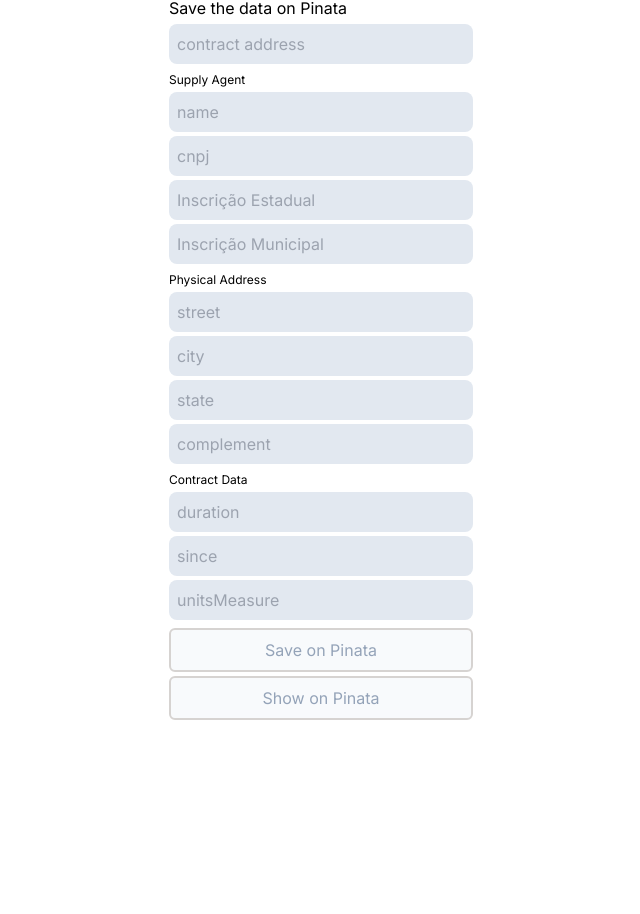
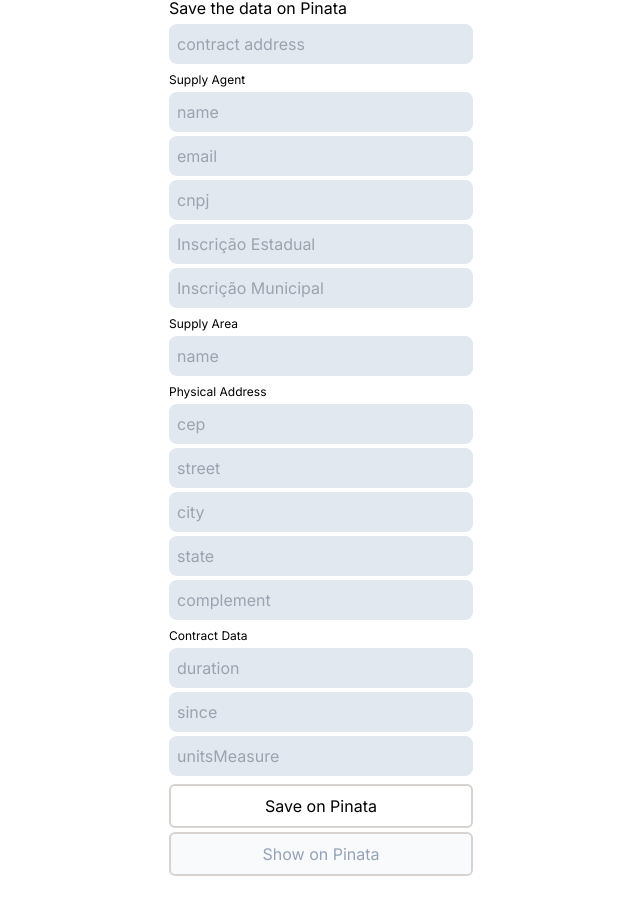
Before and after one commit to gustavokuhl/de-registry-front-test, a Next.js app: page / in a window 1280 px wide. Shown: the part 816-1730 px from the top of the page, without its empty margins (319-959 px from the left). Before the commit the page ends 1584 px from the top, so only its background shows below. Built offline with nearby package versions, Linux system fonts and the light colour scheme.

Commit message:
feat: add new fields

```diff
--- a/src/components/deploy.tsx
+++ b/src/components/deploy.tsx
@@ -32,14 +32,19 @@
       supplyAgent: {
         cnpj: formData.get("supplyAgent.cnpj"),
         name: formData.get("supplyAgent.name"),
+        email: formData.get("supplyAgent.email"),
         inscricaoEstadual: formData.get("supplyAgent.inscricaoEstadual"),
         inscricaoMunicipal: formData.get("supplyAgent.inscricaoMunicipal"),
         address: {
+          cep: formData.get("supplyAgent.address.cep"),
           street: formData.get("supplyAgent.address.street"),
           city: formData.get("supplyAgent.address.city"),
           state: formData.get("supplyAgent.address.state"),
           complement: formData.get("supplyAgent.address.complement"),
         },
+      },
+      supplyArea: {
+        name: formData.get("supplyArea.name"),
       },
       duration: formData.get("duration"),
       since: formData.get("since"),
@@ -142,6 +147,13 @@
               disabled={contractAddress === ""}
               className="bg-slate-200 rounded-lg p-2"
               type="text"
+              placeholder="email"
+              name="supplyAgent.email"
+            />
+            <input
+              disabled={contractAddress === ""}
+              className="bg-slate-200 rounded-lg p-2"
+              type="text"
               placeholder="cnpj"
               name="supplyAgent.cnpj"
             />
@@ -161,7 +173,24 @@
             />
           </div>
           <div className="flex flex-col gap-1">
+            <p className="text-xs">Supply Area</p>
+            <input
+              disabled={contractAddress === ""}
+              className="bg-slate-200 rounded-lg p-2"
+              type="text"
+              placeholder="name"
+              name="supplyArea.name"
+            />
+          </div>
+          <div className="flex flex-col gap-1">
             <p className="text-xs">Physical Address</p>
+            <input
+              disabled={contractAddress === ""}
+              className="bg-slate-200 rounded-lg p-2"
+              type="text"
+              placeholder="cep"
+              name="supplyAgent.address.cep"
+            />
             <input
               disabled={contractAddress === ""}
               className="bg-slate-200 rounded-lg p-2"
@@ -218,7 +247,7 @@
           </div>
 
           <Button
-            disabled={contractAddress === "" || pinataAddress !== ""}
+            // disabled={contractAddress === "" || pinataAddress !== ""}
             type="submit"
           >
             Save on Pinata
```
